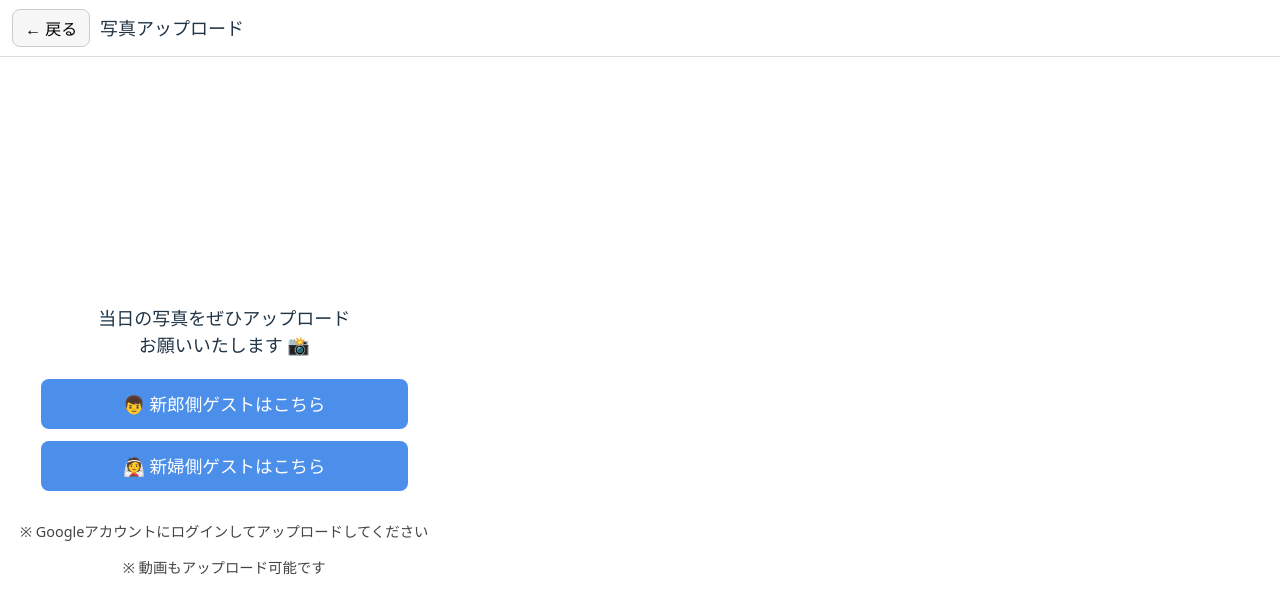
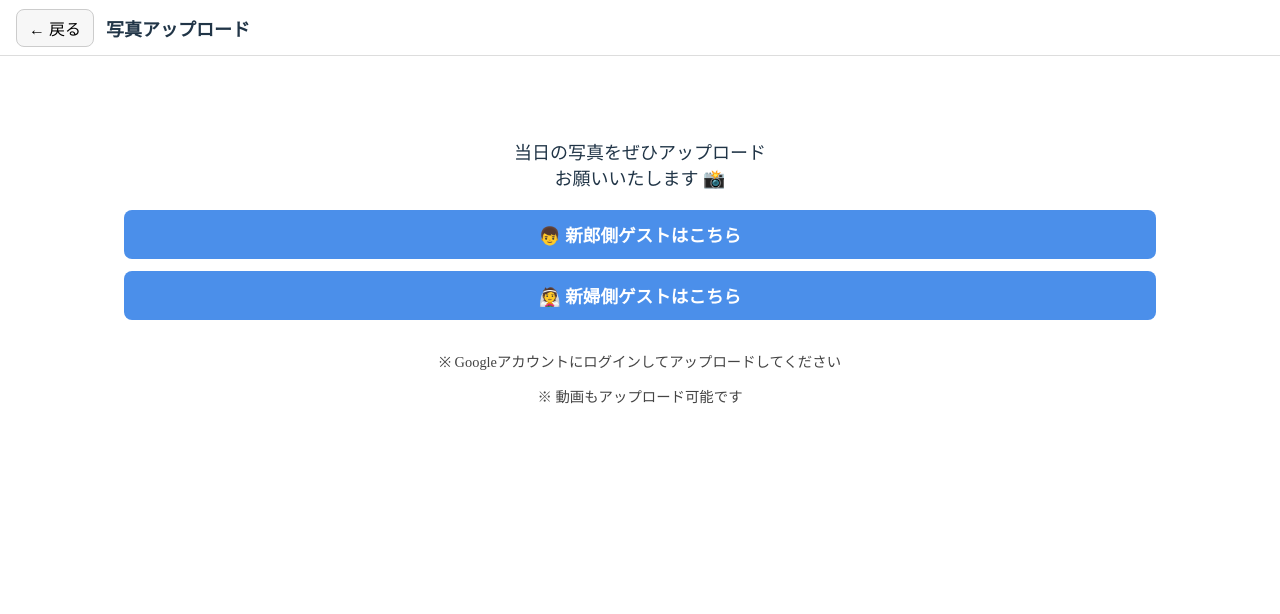
Before and after one commit to takiyama10921-droid/guest-app, a React (Vite) app: page /photoUpload in a window 1280 px wide. Shown: the top 614 px of the page. Built offline with nearby package versions, Linux system fonts and the light colour scheme.

Commit message:
レイアウト調整

```diff
--- a/src/components/Header.tsx
+++ b/src/components/Header.tsx
@@ -12,38 +12,40 @@ const Header: React.FC<HeaderProps> = ({ title, bgColor = "#ffffff" }) => {
   return (
     <div
       style={{
-        position: 'fixed',
+        position: "fixed",
         top: 0,
         left: 0,
-        width: '100%',
-        height: '56px',
+        width: "100%",
+        height: "56px",
         background: bgColor,
-        display: 'flex',
-        alignItems: 'center',
-        justifyContent: 'flex-start', // ← 左寄せに変更
-        borderBottom: '1px solid #ddd',
+        display: "flex",
+        alignItems: "center",
+        borderBottom: "1px solid #ddd",
         zIndex: 1000,
-        paddingLeft: '100px', // ← 戻るボタンの幅＋余白
+        padding: "0 16px",       // ← 安全な左右余白
+        boxSizing: "border-box", // ← ★ 横スクロール防止の決め手
+        gap: "12px",             // ← ボタンとタイトルの間隔
       }}
     >
       {/* 戻るボタン */}
       <button
         onClick={() => navigate(-1)}
         style={{
-          position: 'absolute',
-          left: '12px', // ← 左固定
-          padding: '6px 12px',
-          borderRadius: '8px',
-          border: '1px solid #ccc',
-          background: '#f7f7f7',
-          cursor: 'pointer',
+          padding: "6px 12px",
+          borderRadius: "8px",
+          border: "1px solid #ccc",
+          background: "#f7f7f7",
+          cursor: "pointer",
+          whiteSpace: "nowrap",
         }}
       >
         ← 戻る
       </button>
 
       {/* タイトル */}
-      <h2 style={{ margin: 0, fontSize: '18px' }}>{title}</h2>
+      <h2 style={{ margin: 0, fontSize: "18px", whiteSpace: "nowrap" }}>
+        {title}
+      </h2>
     </div>
   );
 };
--- a/src/index.css
+++ b/src/index.css
@@ -1,18 +1,3 @@
-:root {
-  font-family: system-ui, Avenir, Helvetica, Arial, sans-serif;
-  line-height: 1.5;
-  font-weight: 400;
-
-  color-scheme: light dark;
-  color: rgba(255, 255, 255, 0.87);
-  background-color: #242424;
-
-  font-synthesis: none;
-  text-rendering: optimizeLegibility;
-  -webkit-font-smoothing: antialiased;
-  -moz-osx-font-smoothing: grayscale;
-}
-
 a {
   font-weight: 500;
   color: #646cff;
@@ -24,8 +9,8 @@ a:hover {
 
 body {
   margin: 0;
-  display: flex;
-  place-items: center;
+  /* display: flex; */
+  /* place-items: center; */
   min-width: 320px;
   min-height: 100vh;
   overflow-x: hidden;
--- a/src/pages/GuestPage.tsx
+++ b/src/pages/GuestPage.tsx
@@ -48,10 +48,8 @@ export default function GuestApp() {
       <div
         style={{
           textAlign: 'center',
-          marginTop: '60px',
-          marginLeft: 'auto', // ★追加：中央へ
-          marginRight: 'auto', // ★追加：中央へ
-          width: 'fit-content', // ★追加：内容分だけの幅にする
+          marginTop: '200px',
+          width: '100%',
         }}
       >
         <h1>ようこそ！</h1>
@@ -99,7 +97,7 @@ export default function GuestApp() {
 
   // ログイン後
   return (
-    <div style={{ textAlign: "center", marginTop: "40px" }}>
+    <div style={{ textAlign: "center", marginTop: "200px" }}>
       <h1>ようこそ<br />{guest.name} 様！</h1>
 
       <div
--- a/src/pages/MenuPage.tsx
+++ b/src/pages/MenuPage.tsx
@@ -14,7 +14,7 @@ function MenuPage() {
   return (
     <div>
       <Header title="メニュー" />
-      <div style={{ textAlign: 'center', padding: '20px' }}>
+      <div style={{ textAlign: 'center', padding: '20px', marginTop: "100px" }}>
         {/* メニューの図 */}
         <img
           src={menu}
--- a/src/pages/PhotoGalleryPage.tsx
+++ b/src/pages/PhotoGalleryPage.tsx
@@ -18,12 +18,15 @@ const PhotoGalleryPage: React.FC = () => {
       <div
         style={{
           display: 'grid',
-          gridTemplateColumns: 'repeat(3, 1fr)', // ★ 3列固定
+          gridTemplateColumns: 'repeat(3, 1fr)',
           gap: '10px',
           width: '100%',
-          maxWidth: '600px', // 必要であれば（横画面でも可）
+          maxWidth: '600px',
           margin: '0 auto',
-          padding: '0 10px',
+          padding: '10px', // ← 余白は内側にして安全に
+          marginTop: '100px',
+          boxSizing: 'border-box', // ★ 横幅オーバー防止
+          overflowX: 'hidden',
         }}
       >
         {photoLinks.map((url, i) => (
--- a/src/pages/PhotoUploadPage.tsx
+++ b/src/pages/PhotoUploadPage.tsx
@@ -12,7 +12,7 @@ export default function PhotoUploadPage() {
     <div>
       <Header title="写真アップロード" />
 
-      <div style={{ padding: "20px", textAlign: "center", marginTop: "80px" }}>
+      <div style={{ padding: "20px", textAlign: "center", marginTop: "100px" }}>
         <p style={{ marginBottom: "20px", fontSize: "18px" }}>
           当日の写真をぜひアップロード<br/>お願いいたします 📸
         </p>
--- a/src/pages/SeatingChartPage.tsx
+++ b/src/pages/SeatingChartPage.tsx
@@ -15,7 +15,7 @@ function SeatingChartPage() {
     <div>
       <Header title="席次表" />
 
-      <div style={{ textAlign: "center", padding: "20px" }}>
+      <div style={{ textAlign: "center", marginTop: "100px" }}>
         <img
           src={seatingChart}
           alt="席次表"
```
